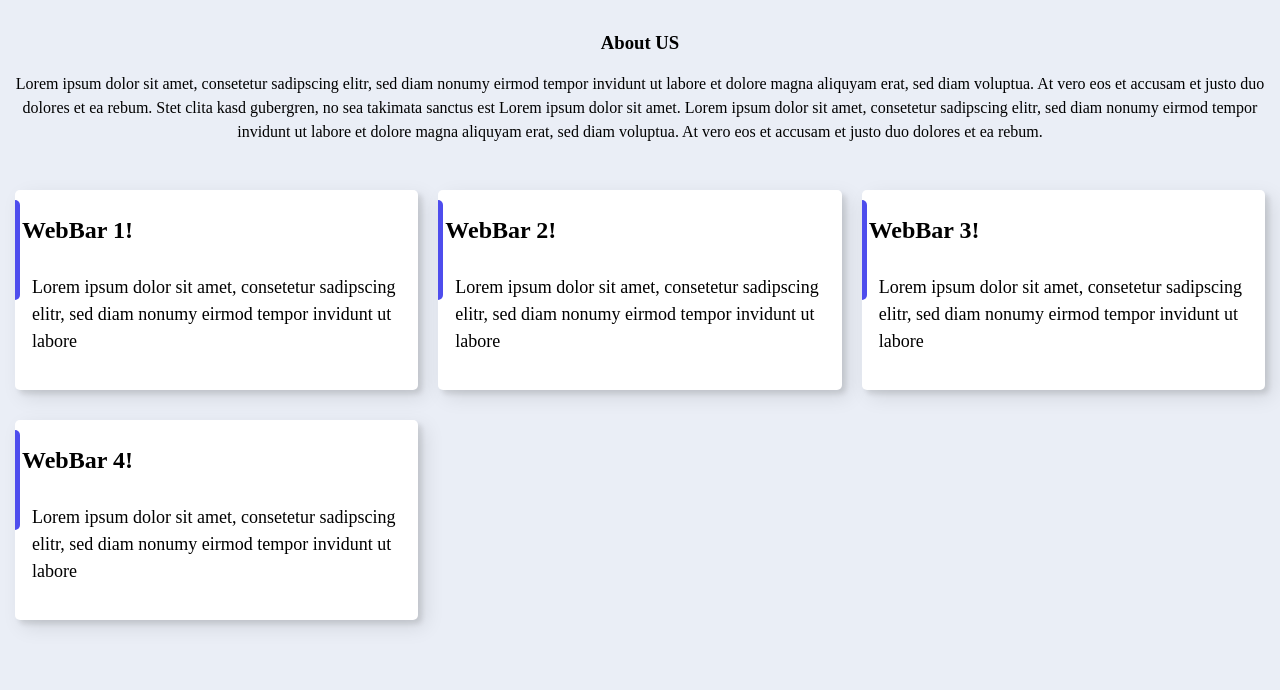
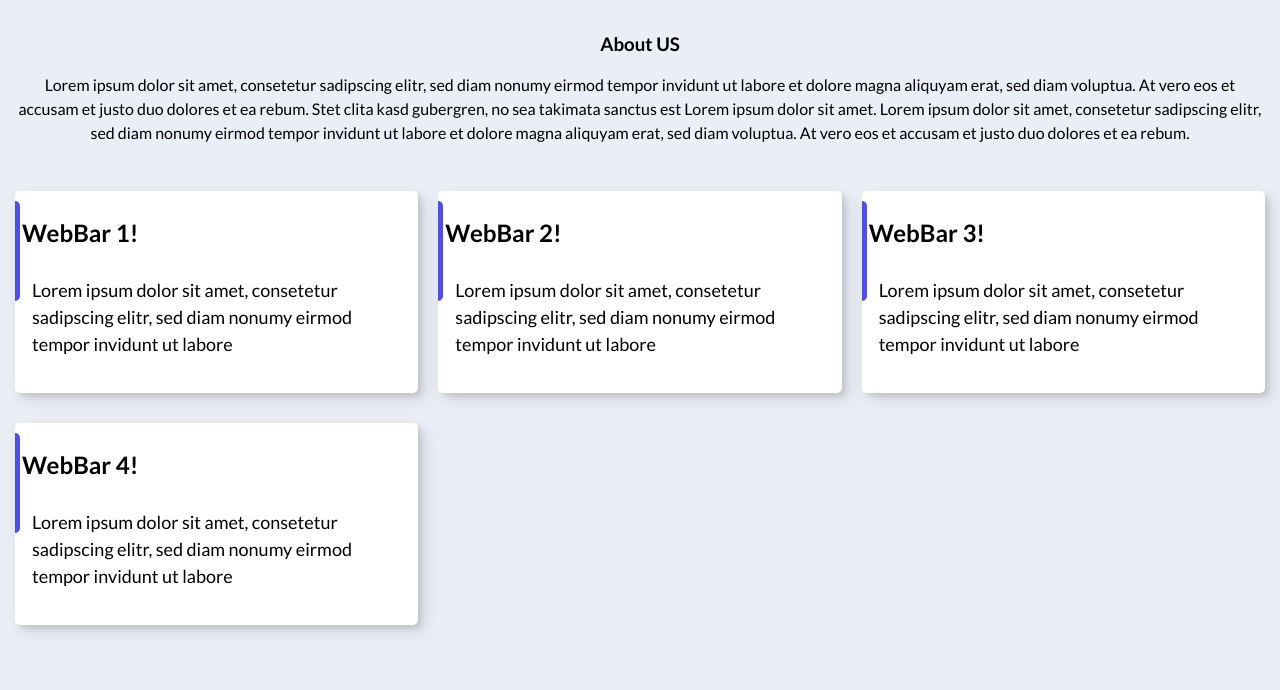
Before and after one commit to Firmansyahbio/Css, a PHP site: page / in a window 1280 px wide. Shown: the part 382-1072 px from the top of the page. Before the commit the page ends 1010 px from the top, so only its background shows below. Run offline with PHP 8.4, Linux system fonts and the light colour scheme.

Commit message:
Update style.css

```diff
--- a/style.css
+++ b/style.css
@@ -1,3 +1,4 @@
+@import url('https://fonts.googleapis.com/css2?family=Lato:ital,wght@0,100;0,300;0,400;0,700;0,900;1,100;1,300;1,400;1,700;1,900&display=swap');
 body {
   margin: 0;
   padding: 0;
@@ -16,6 +17,7 @@ body {
   padding: 15px;
   text-align: center;
   box-sizing: border-box;
+  font-family: 'Lato' , sans-serif;
 }
 .box-img img {
   width: 150px;
```
